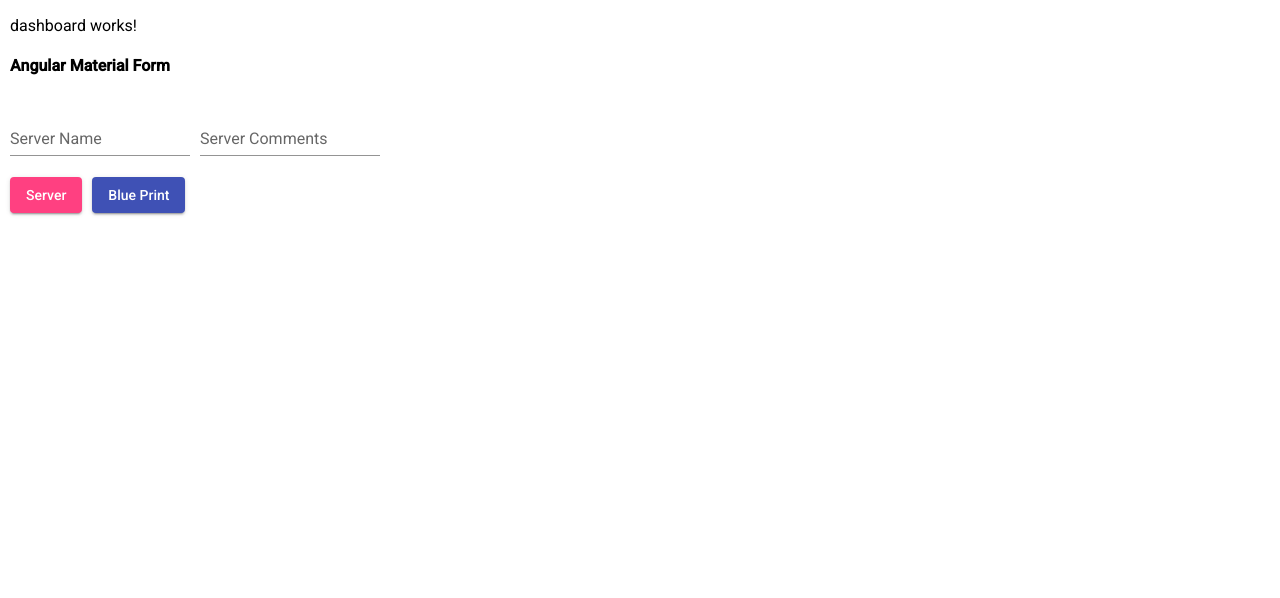
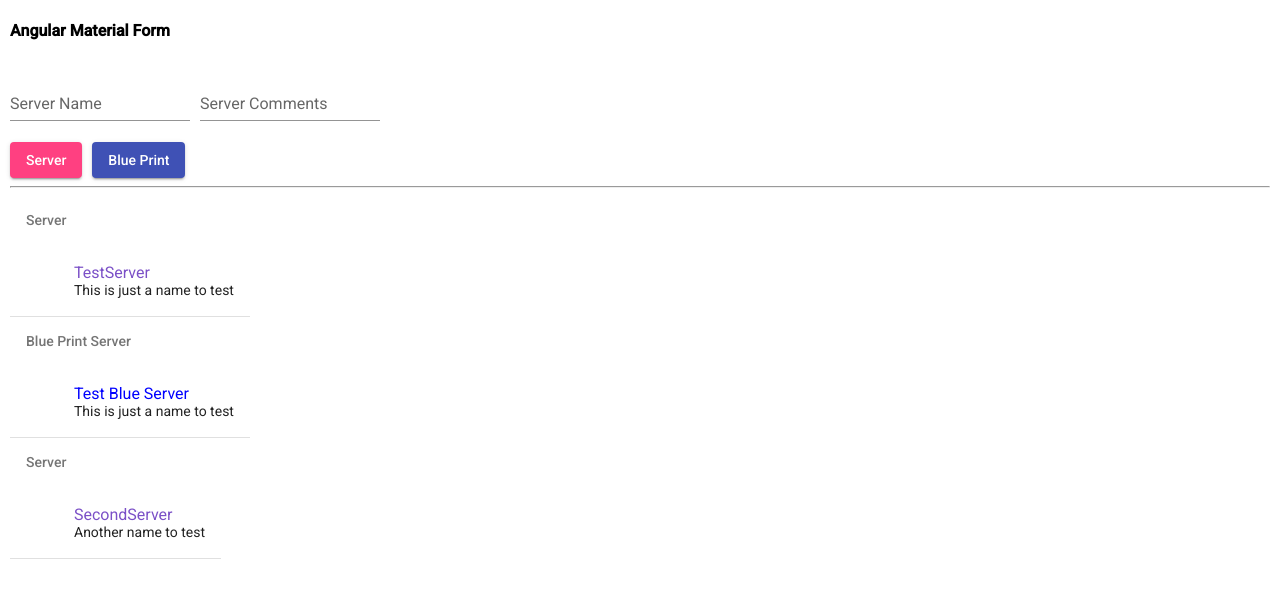
Before and after one commit to FoxGeoff/InputOutputAngular, an Angular app: page / in a window 1280 px wide. Shown: the top 598 px of the page. Built offline with nearby package versions, Linux system fonts and the light colour scheme.

Commit message:
Get all three components working

```diff
--- a/src/app/app.component.html
+++ b/src/app/app.component.html
@@ -7,7 +7,7 @@
 
   <!-- server-list component -->
   <app-server-list
-    *ngFor="let serverElement of serverElements"
-    [srvElement]="serverElement"
+  *ngFor="let serverElement of serverElements"
+  [srvElement]="serverElement"
   ></app-server-list>
 </div>
--- a/src/app/app.component.ts
+++ b/src/app/app.component.ts
@@ -20,13 +20,25 @@
 })
 export class AppComponent {
   title = 'InputOutputAngular';
-  serverElements!: ServerElement[];
-  bluePrintElements!: ServerElement[];
+  serverElements: ServerElement[] = [];
 
-  constructor() { }
+  constructor() {
+
+    // Debug- start test data
+    this.serverElements = [
+      { type: 'Server', name: 'TestServer', content: 'This is just a name to test' },
+      { type: 'BluePrintServer', name: 'Test Blue Server', content: 'This is just a name to test' },
+      { type: 'Server', name: 'SecondServer', content: 'Another name to test' }
+    ];
+
+  }
 
   // method #1 for events raised by button click() on child
   onServerAdded(serverData: { serverName: string, serverContent: string }) {
+
+    // Debug
+    console.log(`onServerAdded() ${serverData.serverName} and ${serverData.serverContent}`);
+
     this.serverElements.push({
       type: 'Server',
       name: serverData.serverName,
@@ -35,11 +47,16 @@
   }
 
   // method #2 for events raised by button click() on child
-  onServerBlueprintAdded(bluePrintData: { serverName: string, serverContent: string }) {
-    this.bluePrintElements.push({
+  onServerBlueprintAdded(serverElements: { serverName: string, serverContent: string }) {
+
+    // Debug
+    console.log(`onServerAdded() ${serverElements.serverName} and ${serverElements.serverContent}`);
+
+
+    this.serverElements.push({
       type: 'BluePrintServer',
-      name: bluePrintData.serverName,
-      content: bluePrintData.serverContent
+      name: serverElements.serverName,
+      content: serverElements.serverContent
     });
   }
 
--- a/src/app/dashboard/dashboard.component.html
+++ b/src/app/dashboard/dashboard.component.html
@@ -1,5 +1,3 @@
-<p>dashboard works!</p>
-
 <h4>Angular Material Form</h4>
 
 <div fxLayout="row" fxLayoutGap="10px" fxLayoutAlign="start">
@@ -20,3 +18,4 @@
     Blue Print
   </button>
 </div>
+<hr>
--- a/src/app/server-list/server-list.component.html
+++ b/src/app/server-list/server-list.component.html
@@ -1,9 +1,7 @@
-<p>element-list works!</p>
-
 <div fxLayout="row" fxLayoutGap="10px">
-  <mat-list>
-    <div mat-subheader>element</div>
-    <mat-list-item *ngIf="element.type==='Server'">
+  <mat-list *ngIf="element.type === 'Server'">
+    <div mat-subheader>Server</div>
+    <mat-list-item>
       <mat-icon mat-list-icon>element</mat-icon>
       <div mat-line style="color: '#7b50c7'">{{ element.name }}</div>
       <div mat-line>{{ element.content }}</div>
@@ -11,9 +9,9 @@
     <mat-divider></mat-divider>
   </mat-list>
 
-  <mat-list>
-    <div mat-subheader>Blue Print</div>
-    <mat-list-item *ngIf="element.type==='BluePrintServer'">
+  <mat-list *ngIf="element.type === 'BluePrintServer'">
+    <div mat-subheader>Blue Print Server</div>
+    <mat-list-item>
       <mat-icon mat-list-icon>element</mat-icon>
       <div mat-line style="color: 'blue'">{{ element.name }}</div>
       <div mat-line>{{ element.content }}</div>
--- a/src/app/server-list/server-list.component.ts
+++ b/src/app/server-list/server-list.component.ts
@@ -15,6 +15,7 @@
   constructor() { }
 
   ngOnInit(): void {
+
   }
 
 }
```
